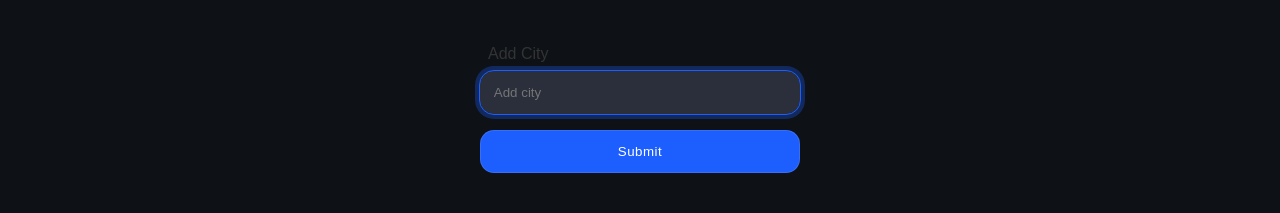
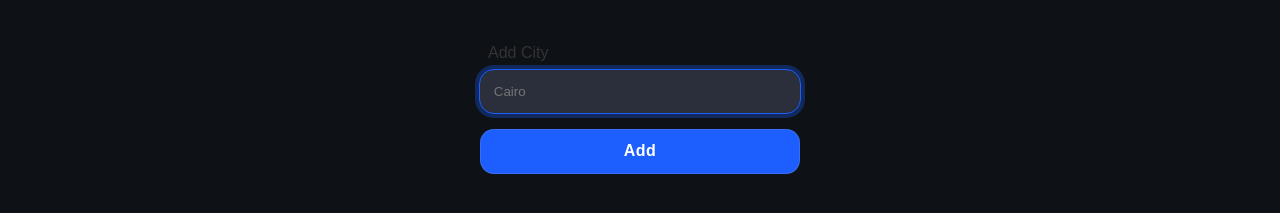
Before and after one commit to 9abour/weather-daily, a React (Vite) app: page /add-new-city in a window 1280 px wide. Shown: the part 291-504 px from the top of the page. Built offline with nearby package versions, Linux system fonts and the light colour scheme.

Commit message:
fix city info height, and update the add new city  functionality to prevent duplicate cities.

```diff
--- a/package.json
+++ b/package.json
@@ -19,7 +19,9 @@
     "react-spinkit": "^3.0.0",
     "sass": "^1.57.1",
     "slick-carousel": "^1.8.1",
-    "sweetalert": "^2.1.2"
+    "sweetalert": "^2.1.2",
+    "sweetalert2": "^11.7.12",
+    "uuid": "^9.0.0"
   },
   "devDependencies": {
     "@types/react": "^18.0.26",
--- a/src/app.scss
+++ b/src/app.scss
@@ -34,6 +34,8 @@
 			}
 			.btn-submit {
 				border-radius: 14px;
+				font-weight: 700 !important;
+				font-size: 16px;
 			}
 		}
 	}
--- a/src/components/AddCity.jsx
+++ b/src/components/AddCity.jsx
@@ -1,9 +1,10 @@
 import { useState } from "react";
 import { CitiesConsumer } from "../context";
+import Swal from "sweetalert2";
 
 const AddCity = () => {
 	// Get city from input
-	const [inputValue, setInputValue] = useState();
+	const [inputValue, setInputValue] = useState("");
 
 	const handleOnChange = e => {
 		setInputValue(e.target.value);
@@ -13,13 +14,12 @@ const AddCity = () => {
 			{value => {
 				const handleOnSubmit = e => {
 					e.preventDefault();
-					value.addNewCity(inputValue);
-					value.saveCityToLS(inputValue);
-					value.getFormattedWeatherData();
-					value.handleDailyWeather();
+					if (inputValue != "") {
+						value.addNewCity(inputValue);
+					}
 
 					// Clear add city input value
-					document.querySelector(".input-add-city").value = "";
+					setInputValue("");
 				};
 				return (
 					<main className="add-city-container">
@@ -32,17 +32,19 @@ const AddCity = () => {
 									}}
 									className="input-add-city"
 									type="text"
-									placeholder="Add city"
+									placeholder="Cairo"
+									value={inputValue}
 									autoFocus
 								/>
-								<input
+								<button
 									className="main-btn btn-submit"
 									type="submit"
-									value="Submit"
 									onClick={e => {
 										handleOnSubmit(e);
 									}}
-								/>
+								>
+									Add
+								</button>
 							</div>
 						</form>
 					</main>
--- a/src/context.jsx
+++ b/src/context.jsx
@@ -1,5 +1,6 @@
 import React, { Component, createContext, useContext } from "react";
 import swal from "sweetalert";
+import Swal from "sweetalert2";
 
 const CitiesContext = createContext();
 
@@ -26,7 +27,7 @@ class CitiesProvider extends Component {
 	// Import cities from LS and add it to this state
 	setCities = () => {
 		const citiesFromLS = JSON.parse(localStorage.getItem("cities"));
-		if (citiesFromLS !== null) {
+		if (citiesFromLS != null) {
 			setTimeout(() => {
 				this.setState(() => {
 					return {
@@ -93,11 +94,36 @@ class CitiesProvider extends Component {
 
 	// Add new city
 	addNewCity = city => {
-		this.setState(() => {
-			return {
-				cities: [...this.state.cities, city],
-			};
+		let found = false;
+		this.state.cities.map(item => {
+			if (item == city) {
+				found = true;
+			}
 		});
+		if (!found) {
+			this.saveCityToLS(city);
+			this.getFormattedWeatherData();
+			this.handleDailyWeather();
+			this.setState(() => {
+				return {
+					cities: [...this.state.cities, city],
+				};
+			});
+			Swal.fire({
+				position: "center",
+				icon: "success",
+				title: "successfully added a new city.",
+				showConfirmButton: false,
+				timer: 1500,
+			});
+		} else {
+			// This city already exists.
+			Swal.fire({
+				icon: "error",
+				title: "Oops...",
+				text: "This city already exists!",
+			});
+		}
 	};
 
 	getCity = id => {
```
Also changed, not shown: 1 other file (tests, documents, lock files or other folders).
